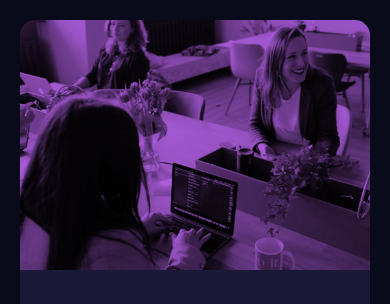
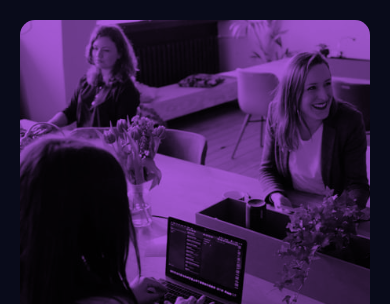
Before and after one commit to JayDeeZzz/card-component-challenge, a plain HTML site: page index.html in a window 390 px wide. Shown: the top 304 px of the page. Drawn offline with Linux system fonts and the light colour scheme.

Commit message:
Update style.css

```diff
--- a/css/style.css
+++ b/css/style.css
@@ -26,13 +26,13 @@ p{ font-family: 'Lexend Deca', sans-serif; color: var(--transparentwhite); margi
 	.overflow{ background:var(--doftviolet); opacity: 0.5; position: absolute; top:0; width: 100%; height: 100%; }
 	.attribution{ position: absolute; bottom: 0; text-align: center; font-size: 0.8em; }
 	.attribution a{color: var(--doftviolet);}
- @media only screen and (max-width: 390px) {
+ @media only screen and (max-width: 768px) {
  	h1{ font-size: 2em; }
  	#main{ display: block; }
 	.container{flex-flow: column; margin:20px; text-align: center;}
 	.card{ order:2; padding:40px 25px; }
 	.stats{ display: block; }
 	.stats div{ display: grid; margin-bottom: 40px; width: 100%;}
-	.banner{ order:1; width: 100%; height: 250px; }
+	.banner{ order:1; max-width: 100%; min-height: 350px;  }
 	.attribution{ position: relative; }
 }
```
